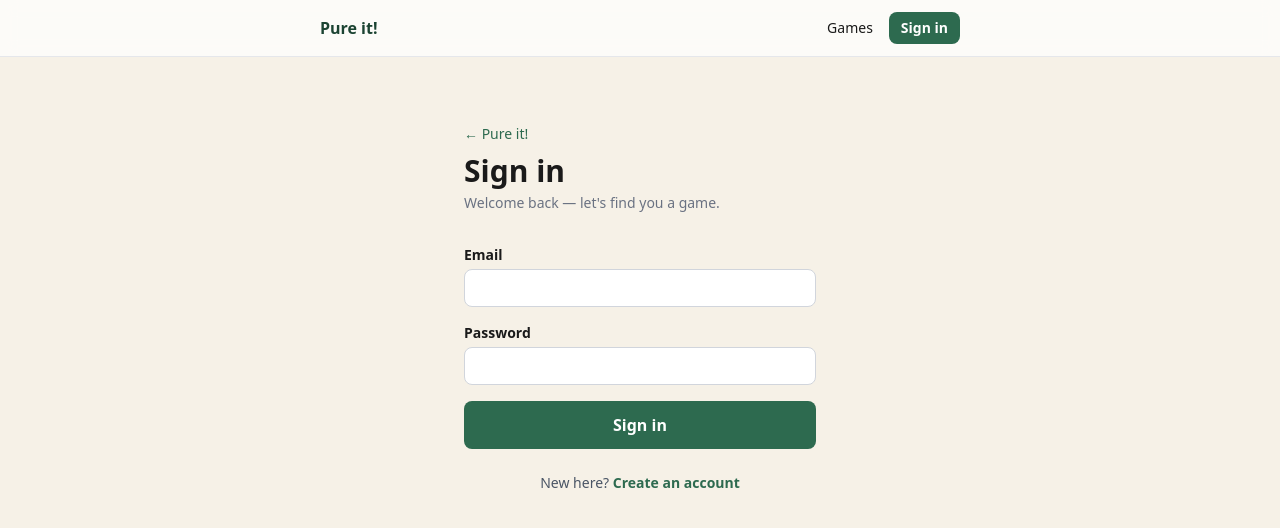
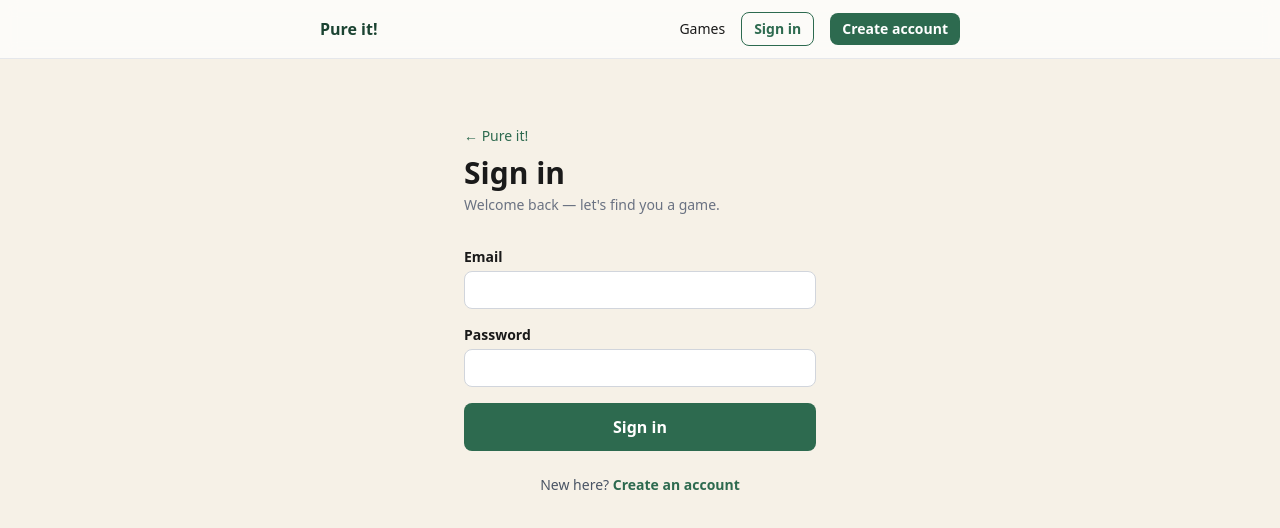
Before and after one commit to ChadH81/pure-it, a Next.js app: page /login in a window 1280 px wide. Shown: the top 528 px of the page. Built offline with nearby package versions, Linux system fonts and the light colour scheme; no server answers.

Commit message:
Add Create account button

```diff
--- a/app/login/page.tsx
+++ b/app/login/page.tsx
@@ -1,16 +1,29 @@
 "use client";
 
-import { useState } from "react";
+import { Suspense, useState } from "react";
 import Link from "next/link";
-import { useRouter } from "next/navigation";
+import { useRouter, useSearchParams } from "next/navigation";
 import { createClient } from "@/lib/supabase/client";
 
 const inputCls =
   "w-full rounded-lg border border-gray-300 bg-white px-3 py-2 text-sm focus:border-[var(--fairway)] focus:outline-none";
 
 export default function LoginPage() {
+  return (
+    <Suspense
+      fallback={<main className="mx-auto max-w-sm px-4 py-16 text-gray-500">Loading…</main>}
+    >
+      <LoginForm />
+    </Suspense>
+  );
+}
+
+function LoginForm() {
   const router = useRouter();
-  const [mode, setMode] = useState<"signin" | "signup">("signin");
+  const searchParams = useSearchParams();
+  const [mode, setMode] = useState<"signin" | "signup">(
+    searchParams.get("mode") === "signup" ? "signup" : "signin"
+  );
   const [email, setEmail] = useState("");
   const [password, setPassword] = useState("");
   const [name, setName] = useState("");
--- a/components/Nav.tsx
+++ b/components/Nav.tsx
@@ -35,12 +35,20 @@ export default function Nav() {
               </button>
             </>
           ) : (
-            <Link
-              href="/login"
-              className="rounded-lg bg-[var(--fairway)] px-3 py-1.5 font-semibold text-white"
-            >
-              Sign in
-            </Link>
+            <>
+              <Link
+                href="/login"
+                className="rounded-lg border border-[var(--fairway)] px-3 py-1.5 font-semibold text-[var(--fairway)] transition hover:bg-[var(--sand)]"
+              >
+                Sign in
+              </Link>
+              <Link
+                href="/login?mode=signup"
+                className="rounded-lg bg-[var(--fairway)] px-3 py-1.5 font-semibold text-white transition hover:bg-[var(--fairway-dark)]"
+              >
+                Create account
+              </Link>
+            </>
           )}
         </div>
       </nav>
```
